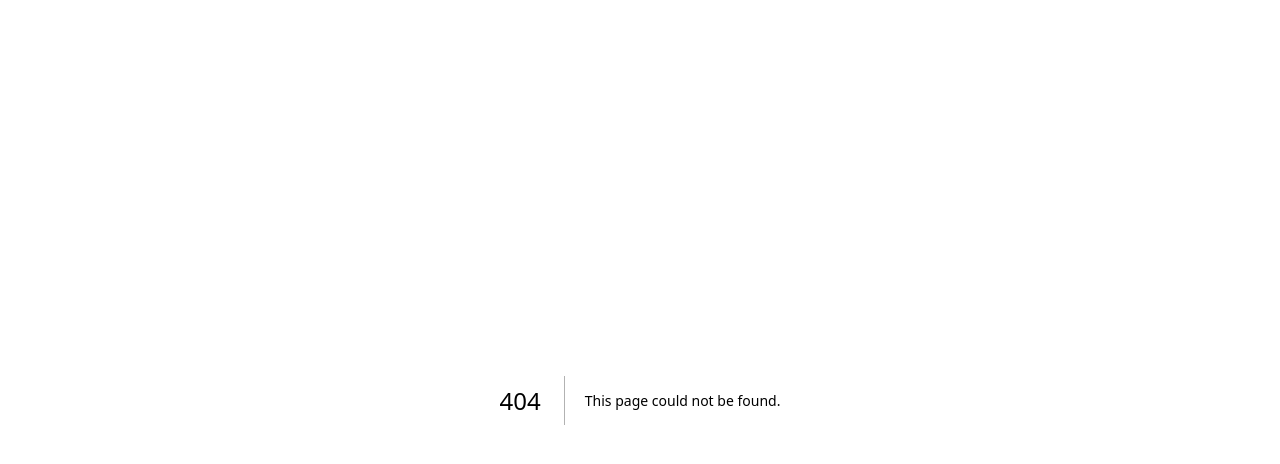
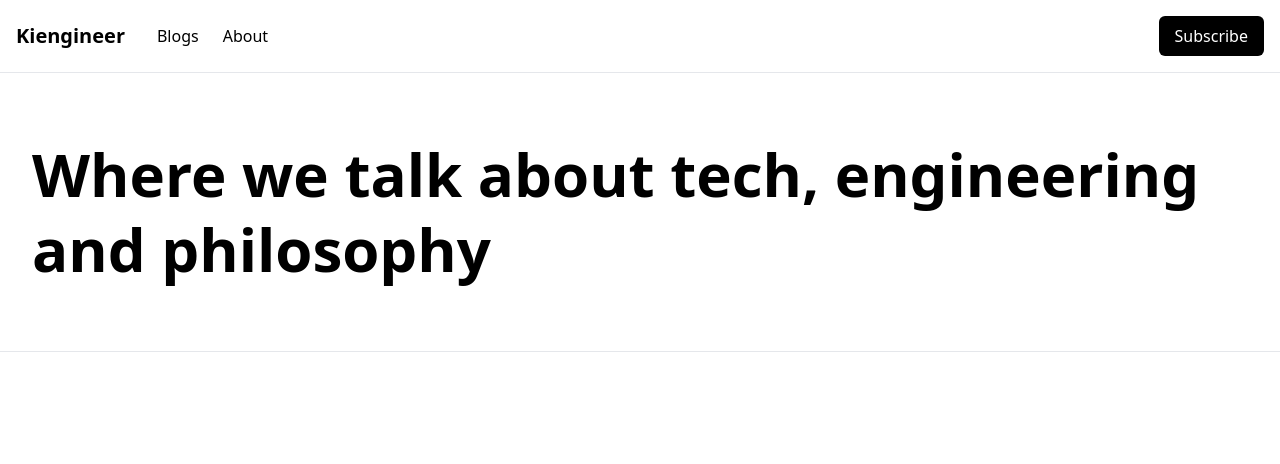
Before and after one commit to K1enNg/theKiengineer, a Next.js app in the folder 01-interface/: page /homepage in a window 1280 px wide. Before the commit this address had no page. Shown: the top 464 px of the page. Built offline with nearby package versions, Linux system fonts and the light colour scheme.

Commit message:
created reusable layout/fixed page navigation

```diff
--- /dev/null
+++ b/01-interface/app/(pages)/about/page.tsx
@@ -0,0 +1,7 @@
+const About = () => {
+    return (
+        <div>About</div>
+    )
+}
+
+export default About
--- /dev/null
+++ b/01-interface/app/(pages)/blogs/page.tsx
@@ -0,0 +1,9 @@
+const Blogs = () => {
+    return (
+        <div>
+            <h1>Blog Posts</h1>
+        </div>
+    )
+}
+
+export default Blogs
--- /dev/null
+++ b/01-interface/app/(pages)/homepage/page.tsx
@@ -0,0 +1,11 @@
+import Header from "../../components/header"
+
+const Homepage = () => {
+    return (
+        <div>
+            <Header />
+        </div>
+    )
+}
+
+export default Homepage
--- a/01-interface/app/components/headbar.tsx
+++ /dev/null
@@ -1,14 +0,0 @@
-const Headbar = () => {
-    return (
-        <div className='flex justify-between items-center p-4 bg-gradient-to-r from-black via-white to-gray-400'>
-            <div className='text-6xl font-bold text-white'>theKiengineer</div>
-            <nav className='flex gap-6'>
-                <a href="#about" className='text-gray-800 hover:text-gray-600 transition-colors'>Blogs</a>
-                <a href="#projects" className='text-gray-800 hover:text-gray-600 transition-colors'>About</a>
-                <a href="#contact" className='text-gray-800 hover:text-gray-600 transition-colors'>Contact</a>
-            </nav>
-        </div>
-    )
-}
-
-export default Headbar
--- /dev/null
+++ b/01-interface/app/components/header.tsx
@@ -0,0 +1,20 @@
+import React from 'react';
+
+const Header = () => {
+    return (
+        <div className='w-full'>
+            <header className="py-16 px-4 sm:px-6 lg:px-8">
+                <div className="max-w-7xl mx-auto">
+                    <h1 className="text-6xl font-bold text-left leading-tight">
+                        Where we talk about tech, engineering and philosophy
+                    </h1>
+                </div>
+            </header>
+
+            {/* Bottom line */}
+            <div className="border-b border-gray-200 w-full"></div>
+        </div>
+    );
+};
+
+export default Header;
--- /dev/null
+++ b/01-interface/app/components/navbar.tsx
@@ -0,0 +1,27 @@
+import Link from 'next/link';
+
+const Navbar = () => {
+    return (
+        <nav className="w-full">
+            <div className="container mx-auto px-4 py-4 flex justify-between items-center">
+                <div className="flex items-center space-x-8">
+                    <Link href="/" className="text-xl font-bold">
+                        Kiengineer
+                    </Link>
+                    <div className="hidden md:flex space-x-6">
+                        <Link href="/blogs" className="transition-colors">Blogs</Link>
+                        <Link href="/about" className="transition-colors">About</Link>
+                    </div>
+                </div>
+
+                <button className="bg-black text-white px-4 py-2 rounded-md hover:bg-gray-800 transition-colors">
+                    Subscribe
+                </button>
+            </div>
+
+            <div className="border-b border-gray-200 w-full"></div>
+        </nav>
+    );
+};
+
+export default Navbar;
--- a/01-interface/app/layout.tsx
+++ b/01-interface/app/layout.tsx
@@ -1,6 +1,7 @@
 import type { Metadata } from "next";
 import { Geist, Geist_Mono } from "next/font/google";
 import "./globals.css";
+import Navbar from "./components/navbar";
 
 const geistSans = Geist({
   variable: "--font-geist-sans",
@@ -24,10 +25,11 @@
 }>) {
   return (
     <html lang="en">
-      <body
-        className={`${geistSans.variable} ${geistMono.variable} antialiased`}
-      >
-        {children}
+      <body className={`${geistSans.variable} ${geistMono.variable} font-sans`}>
+        <Navbar />
+        <main>
+          {children}
+        </main>
       </body>
     </html>
   );
--- a/01-interface/app/page.tsx
+++ b/01-interface/app/page.tsx
@@ -1,4 +1,4 @@
-import Homepage from "./pages/homepage/page";
+import Homepage from "./(pages)/homepage/page";
 
 export default function Home() {
   return (
--- a/01-interface/app/pages/homepage/page.tsx
+++ /dev/null
@@ -1,12 +0,0 @@
-import Headbar from '../../components/headbar'
-
-const Homepage = () => {
-    return (
-        <>
-            <Headbar />
-            <div className="flex justify-center items-center h-screen text-2xl font-bold">Welcome to Kiengineer</div>
-        </>
-    )
-}
-
-export default Homepage
```
